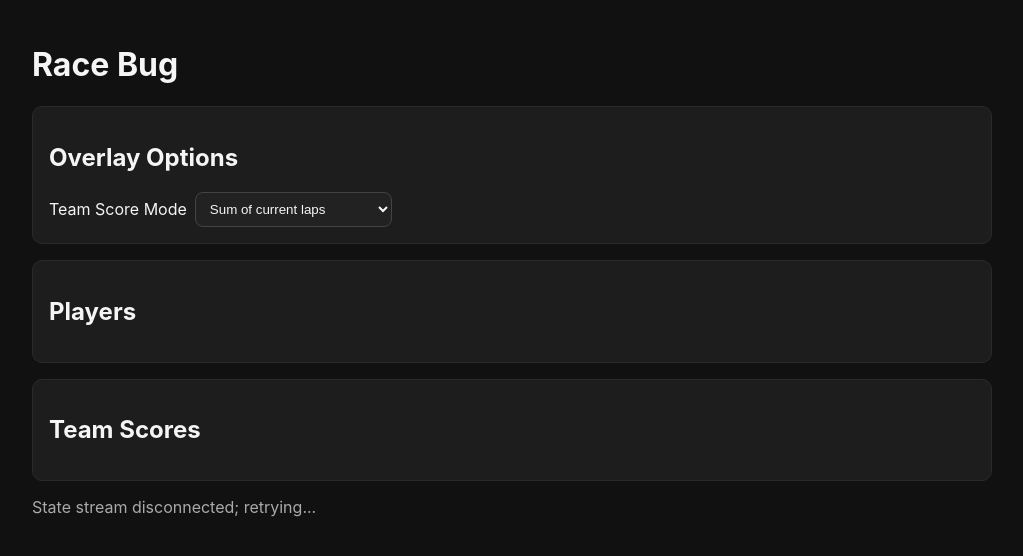
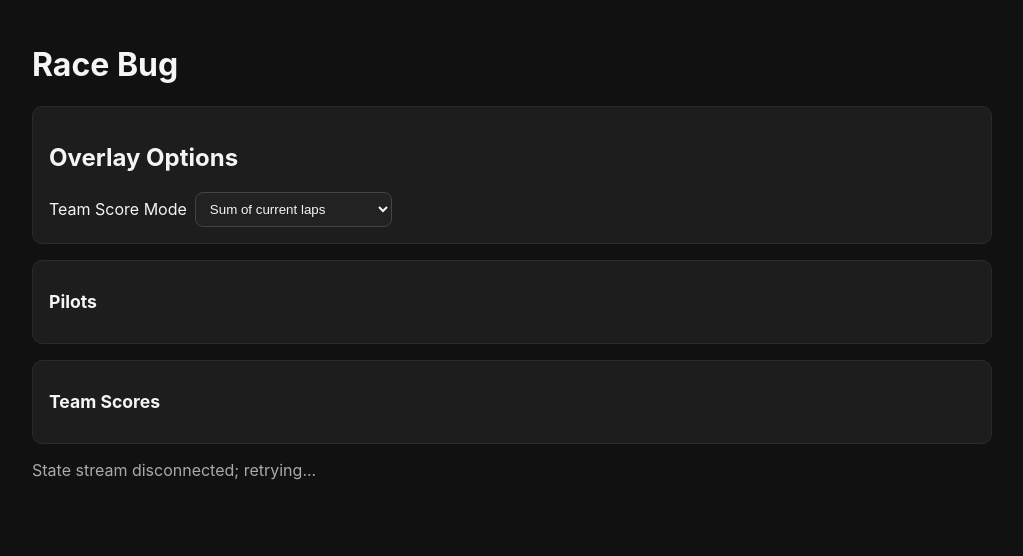
Before and after one commit to MultiGP/ZippyOVD, a Django app: page /race/bug/ in a window 1280 px wide. Shown: the top 556 px of the page, without its empty margins (128-1151 px from the left). Run offline with Django 5.2, Linux system fonts and the light colour scheme; data that the repository does not hold is empty.

Commit message:
Rename overlay Players title to Pilots and reduce overlay section title size

```diff
--- a/race/static/race/css/style.css
+++ b/race/static/race/css/style.css
@@ -79,6 +79,10 @@
     margin-right: 8px;
 }
 
+.overlay-title {
+    font-size: 1.1rem;
+}
+
 body.compact {
     background: transparent;
 }
--- a/race/templates/race/race_bug.html
+++ b/race/templates/race/race_bug.html
@@ -22,12 +22,12 @@
         </section>
 
         <section class="card">
-            <h2>Players</h2>
+            <h2 class="overlay-title">Pilots</h2>
             <div id="players" class="stack"></div>
         </section>
 
         <section class="card">
-            <h2>Team Scores</h2>
+            <h2 class="overlay-title">Team Scores</h2>
             <div id="teams" class="stack"></div>
         </section>
 
```
